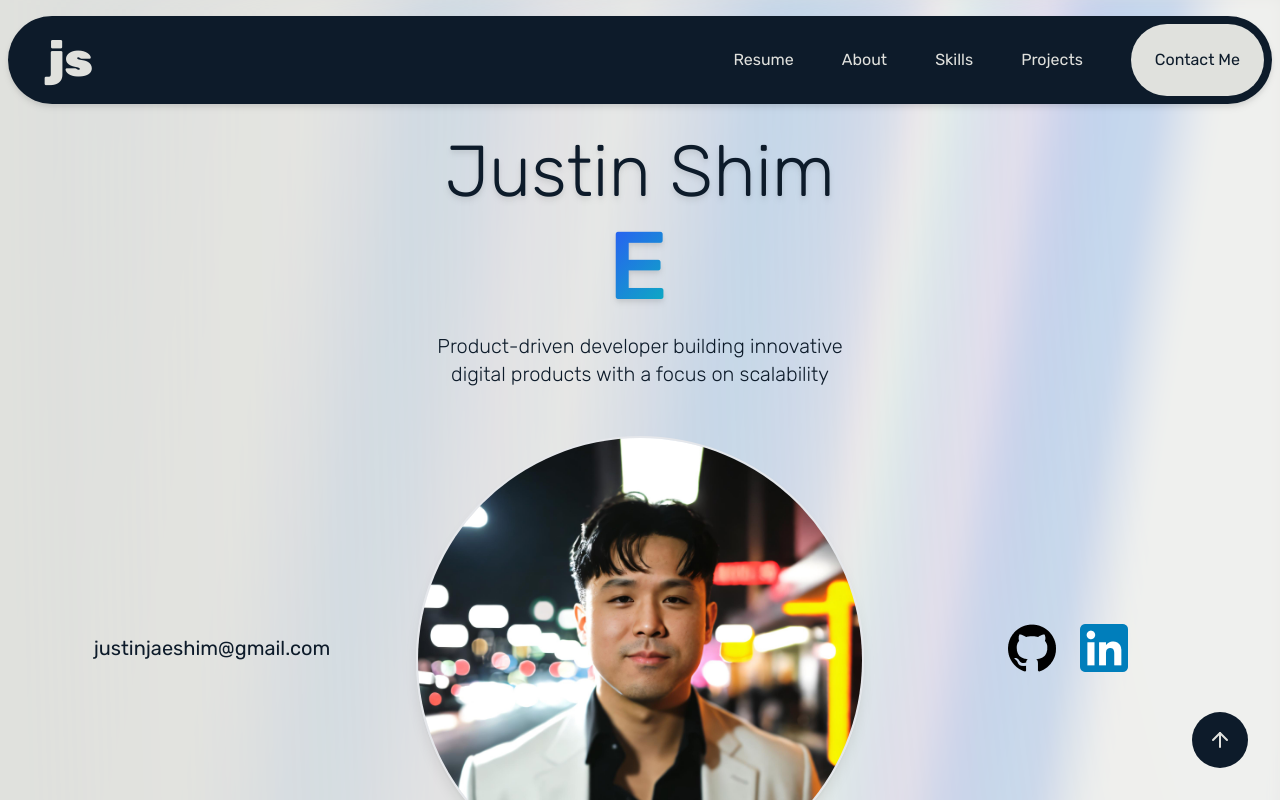
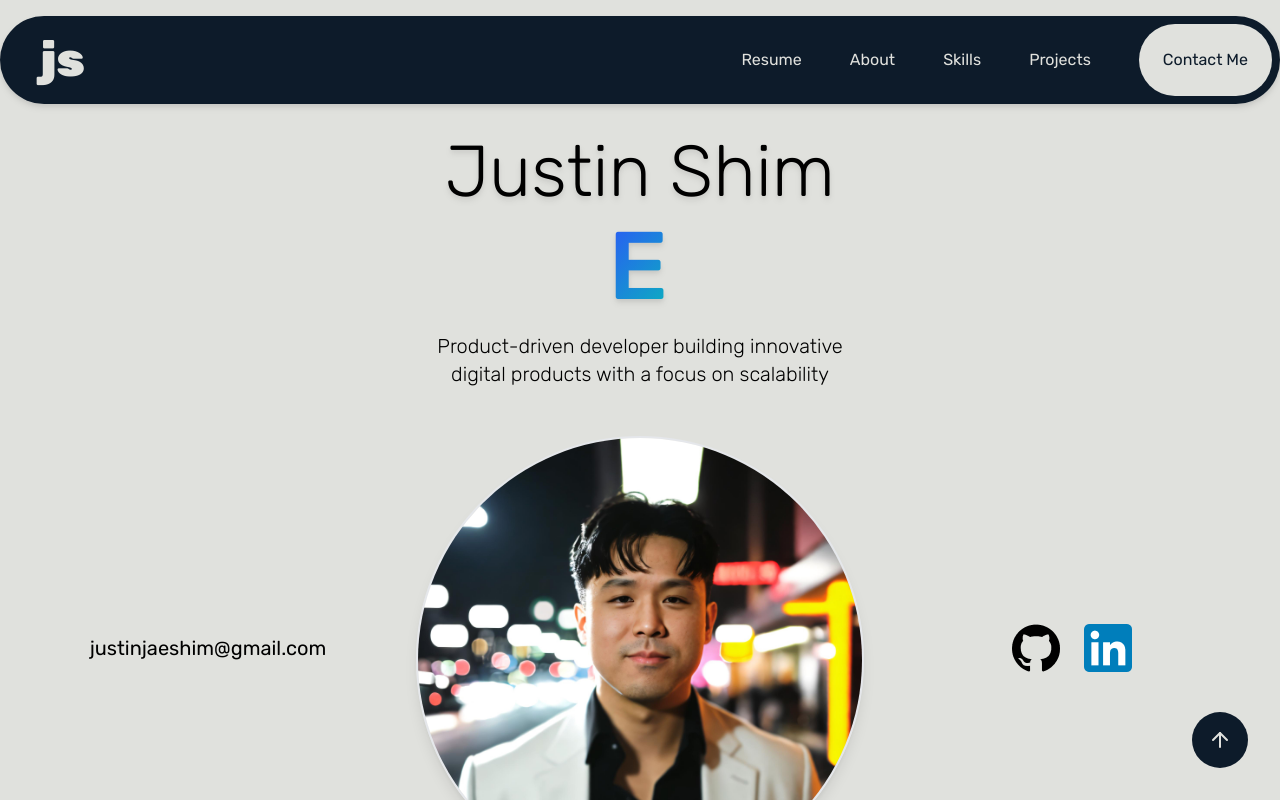
Before and after one commit to slip4k/justinshim, a Next.js app: page / in a window 1280 px wide. Shown: the top 800 px of the page. Built offline with nearby package versions, Linux system fonts and the light colour scheme.

Commit message:
Add hardware acceleration to aurora, but disable it for testing

```diff
--- a/app/components/ui/aurora-background.tsx
+++ b/app/components/ui/aurora-background.tsx
@@ -26,7 +26,7 @@ export const AuroraBackground = ({
           <div
             //   I'm sorry but this is what peak developer performance looks like // trigger warning
             className={cn(
-              `
+              ` transform-gpu
             [--white-gradient:repeating-linear-gradient(100deg,var(--white)_0%,var(--white)_7%,var(--transparent)_10%,var(--transparent)_12%,var(--white)_16%)]
             [--dark-gradient:repeating-linear-gradient(100deg,var(--black)_0%,var(--black)_7%,var(--transparent)_10%,var(--transparent)_12%,var(--black)_16%)]
             [--aurora:repeating-linear-gradient(100deg,var(--blue-500)_10%,var(--indigo-300)_15%,var(--blue-300)_20%,var(--violet-200)_25%,var(--blue-400)_30%)]
--- a/app/page.tsx
+++ b/app/page.tsx
@@ -10,7 +10,7 @@ import { AuroraBackground } from './components/ui/aurora-background';
 export default function Home() {
   return (
     <main className="flex min-h-screen flex-col relative">
-      <AuroraBackground>
+      {/* <AuroraBackground> */}
         <Landing />
         <About />
         <Skills />
@@ -18,7 +18,7 @@ export default function Home() {
         <Contact />
         <Footer />
         <TopButton />
-      </AuroraBackground>
+      {/* </AuroraBackground> */}
     </main>
   );
 }
```
